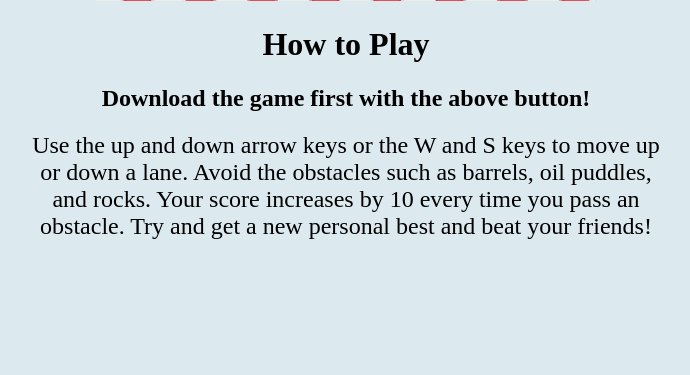
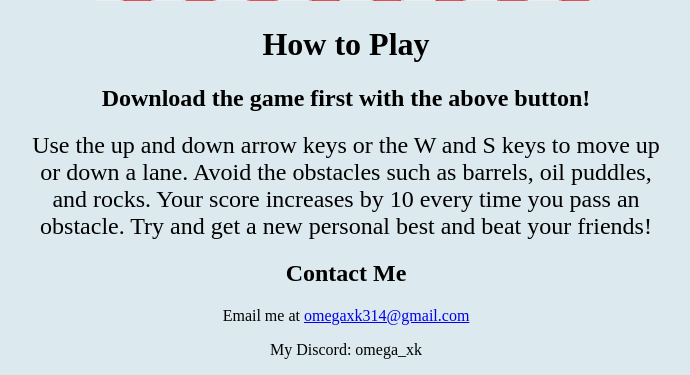
Before and after one commit to OmegaXK/Speed-Racer, a Flask app: page / in a window 1280 px wide. Shown: the part 683-1058 px from the top of the page, without its empty margins (294-984 px from the left). Before the commit the page ends 922 px from the top, so only its background shows below. Run offline with Flask 3, Linux system fonts and the light colour scheme.

```diff
--- a/main_files/templates/home.html
+++ b/main_files/templates/home.html
@@ -25,6 +25,11 @@
         and rocks. Your score increases by 10 every time you pass an<br>
         obstacle. Try and get a new personal best and beat your friends!</p-1>
 
+        <h2>Contact Me</h2>
+        <p>Email me at <a href='mailto: omegaxk314@gmail.com' target='blank'>
+            omegaxk314@gmail.com</a></p>
+        <p>My Discord: omega_xk</p>
+
     </body>
 
 </html>
--- a/main_files/webapp.py
+++ b/main_files/webapp.py
@@ -18,4 +18,4 @@ def credits():
     return render_template('credits.html')
 
 if __name__ == '__main__':
-    app.run(port=5001)
+    app.run(port=5002)
```
Also changed, not shown: 17 other files.
